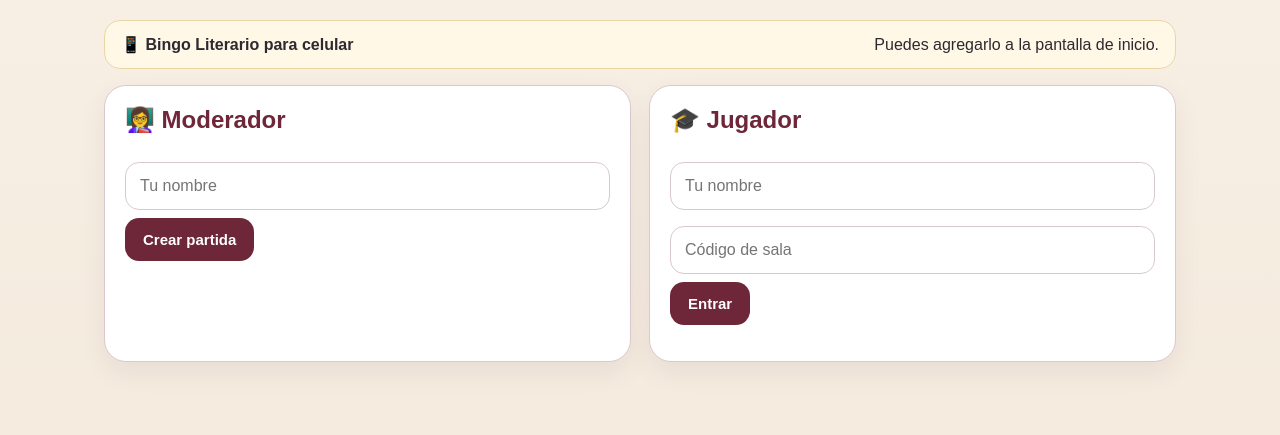
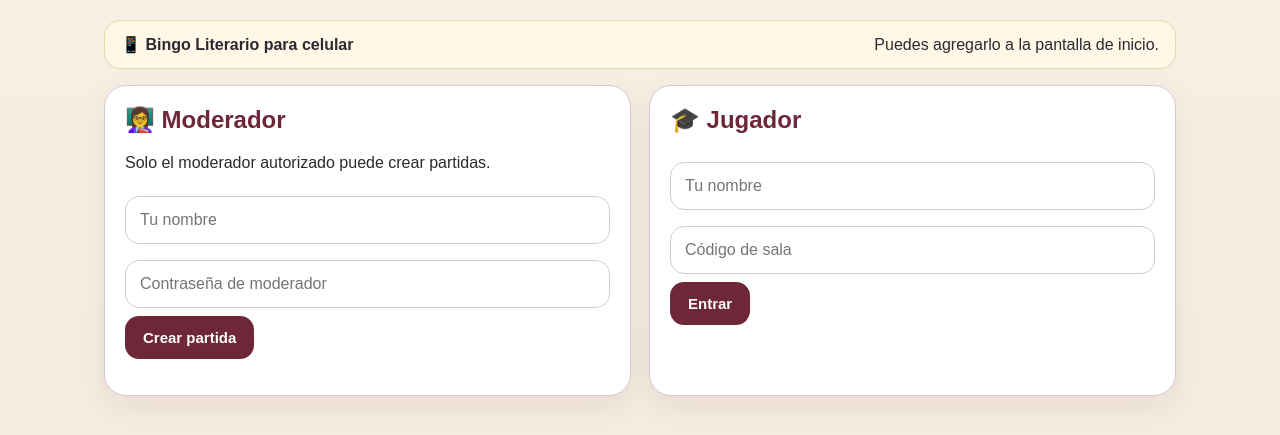
Before and after one commit to ADMINRESTAURANT/bingo-literario-digital, a website: page public/index.html in a window 1280 px wide. Shown: the part 195-630 px from the top of the page. Drawn offline with nearby package versions, Linux system fonts and the light colour scheme; no server answers.

Commit message:
Agrega acceso privado para moderador

```diff
--- a/public/index.html
+++ b/public/index.html
@@ -4,7 +4,7 @@
 <section id="home">
 <div class="install"><b>📱 Bingo Literario para celular</b><span> Puedes agregarlo a la pantalla de inicio.</span><button id="install" class="hide">Instalar</button></div>
 <div class="grid">
-<div class="card"><h2>👩‍🏫 Moderador</h2><input id="modName" placeholder="Tu nombre"><button id="create">Crear partida</button></div>
+<div class="card"><h2>👩‍🏫 Moderador</h2><p>Solo el moderador autorizado puede crear partidas.</p><input id="modName" placeholder="Tu nombre"><input id="modPassword" type="password" placeholder="Contraseña de moderador"><button id="create">Crear partida</button><p id="modErr" class="err"></p></div>
 <div class="card"><h2>🎓 Jugador</h2><input id="name" placeholder="Tu nombre"><input id="code" placeholder="Código de sala"><button id="join">Entrar</button><p id="err" class="err"></p></div>
 </div></section>
 
```
